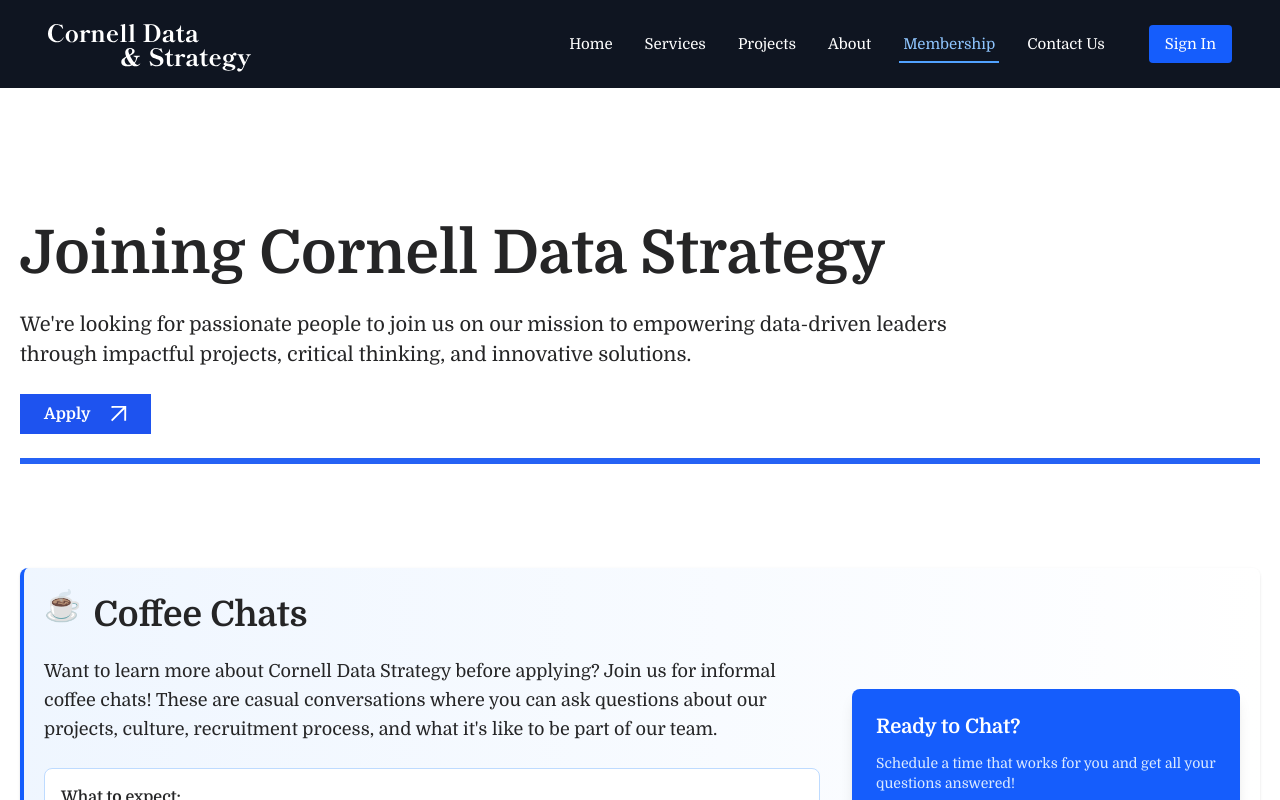
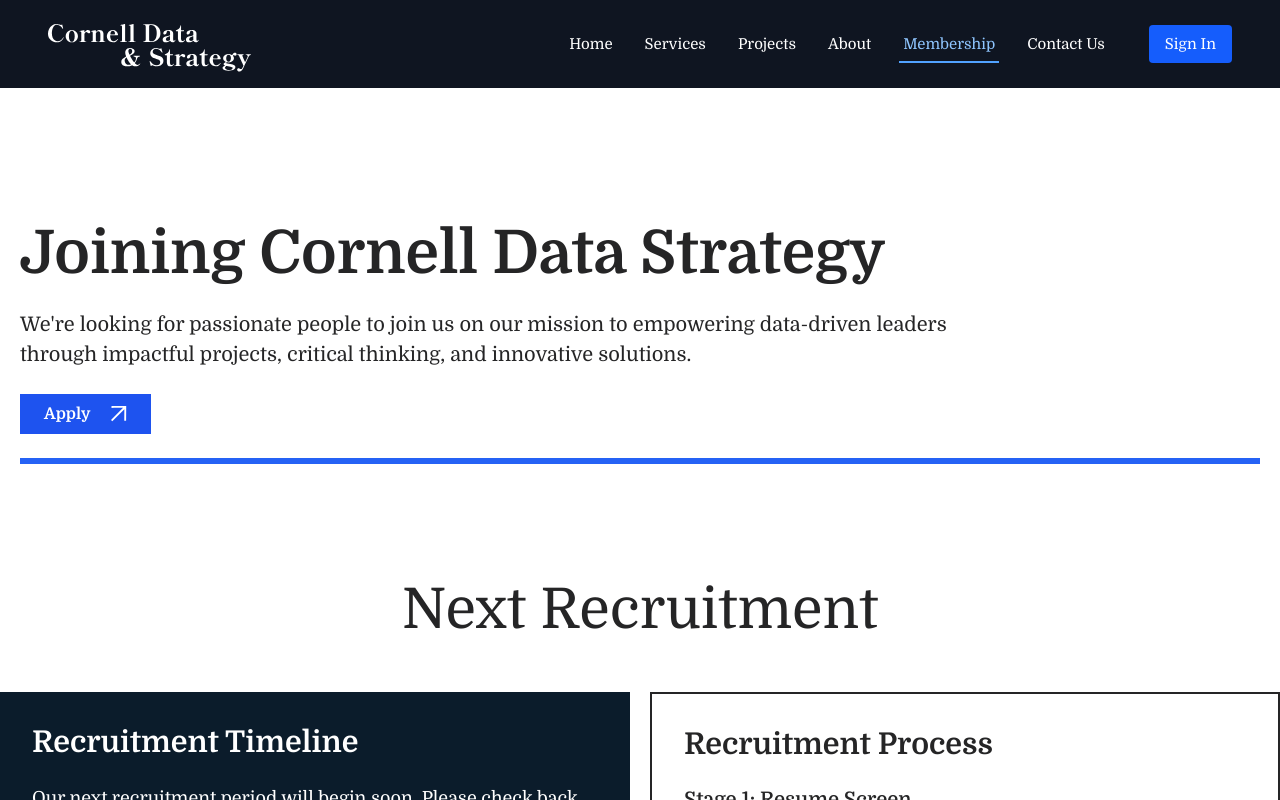
Before and after one commit to ahmed-52/cds, a React (Vite) app in the folder vite-frontend/: page /membership in a window 1280 px wide. Shown: the top 800 px of the page. Built offline with nearby package versions, Linux system fonts and the light colour scheme.

Commit message:
remove coffee chat

```diff
--- a/vite-frontend/src/pages/Home.jsx
+++ b/vite-frontend/src/pages/Home.jsx
@@ -7,7 +7,7 @@
 import HomeAbout2 from '../components/Home/HomeAbout2';
 import ProjectHighlights from '../components/Home/ProjectHighlights';
 import ScheduleCall from '../components/Home/ScheduleCall';
-import CoffeeChatNotification from '../components/UI/CoffeeChatNotification';
+
 
 
 const Home = () => {
@@ -15,7 +15,7 @@
     return (
         <>
         <main>
-            <CoffeeChatNotification/>
+
             <Hero/>
             <HomeAbout/>
             <Excel/>
--- a/vite-frontend/src/pages/Membership.jsx
+++ b/vite-frontend/src/pages/Membership.jsx
@@ -12,7 +12,7 @@
 import TimelineDot from '@mui/lab/TimelineDot';
 
 import "../index.css";
-import CoffeeChat from "../components/Membership/CoffeeChat";
+
 
 const Membership = () => {
   const [currentRecruitmentSeason, setCurrentRecruitmentSeason] = useState(null);
@@ -154,7 +154,7 @@
         {/* Page Content */}
         <div className="">
 
-         <CoffeeChat/>
+
 
           <h1 className="text-56 text-center my-5">{getRecruitmentTitle()}</h1>
 
```
